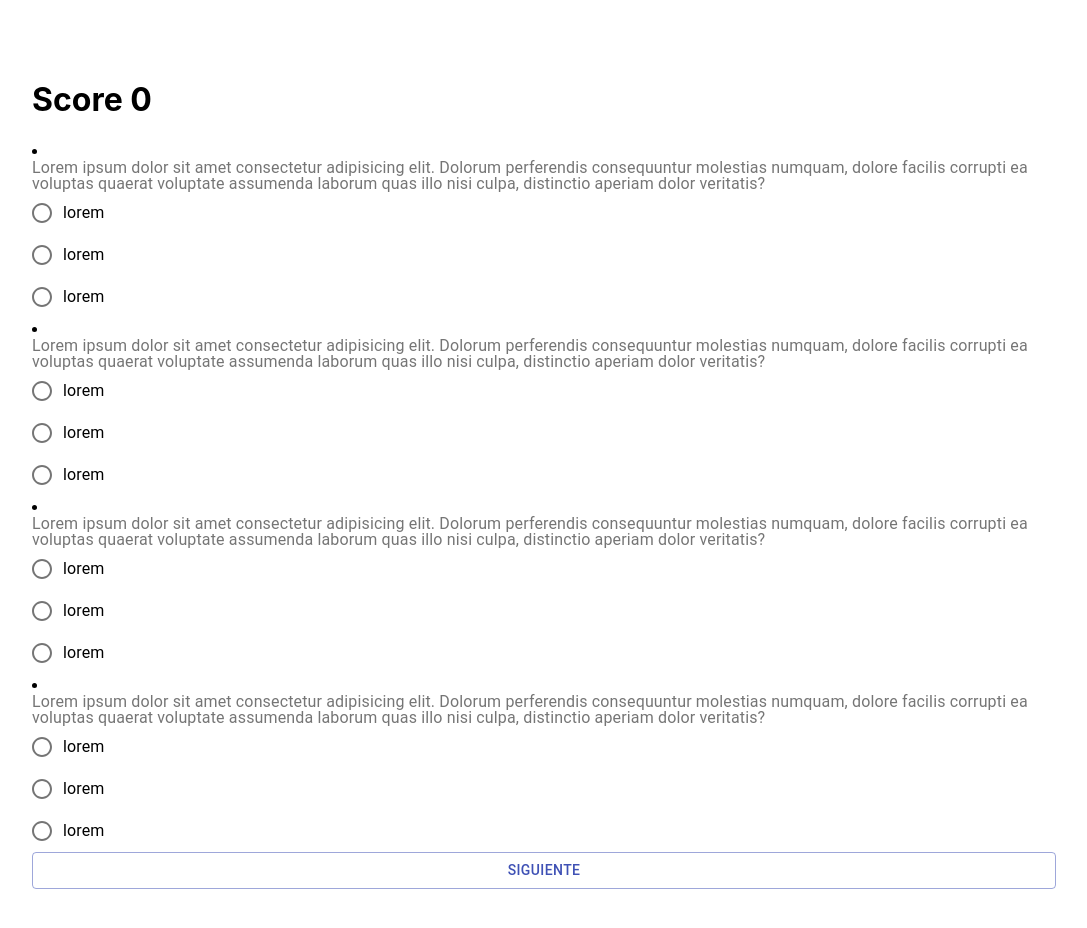
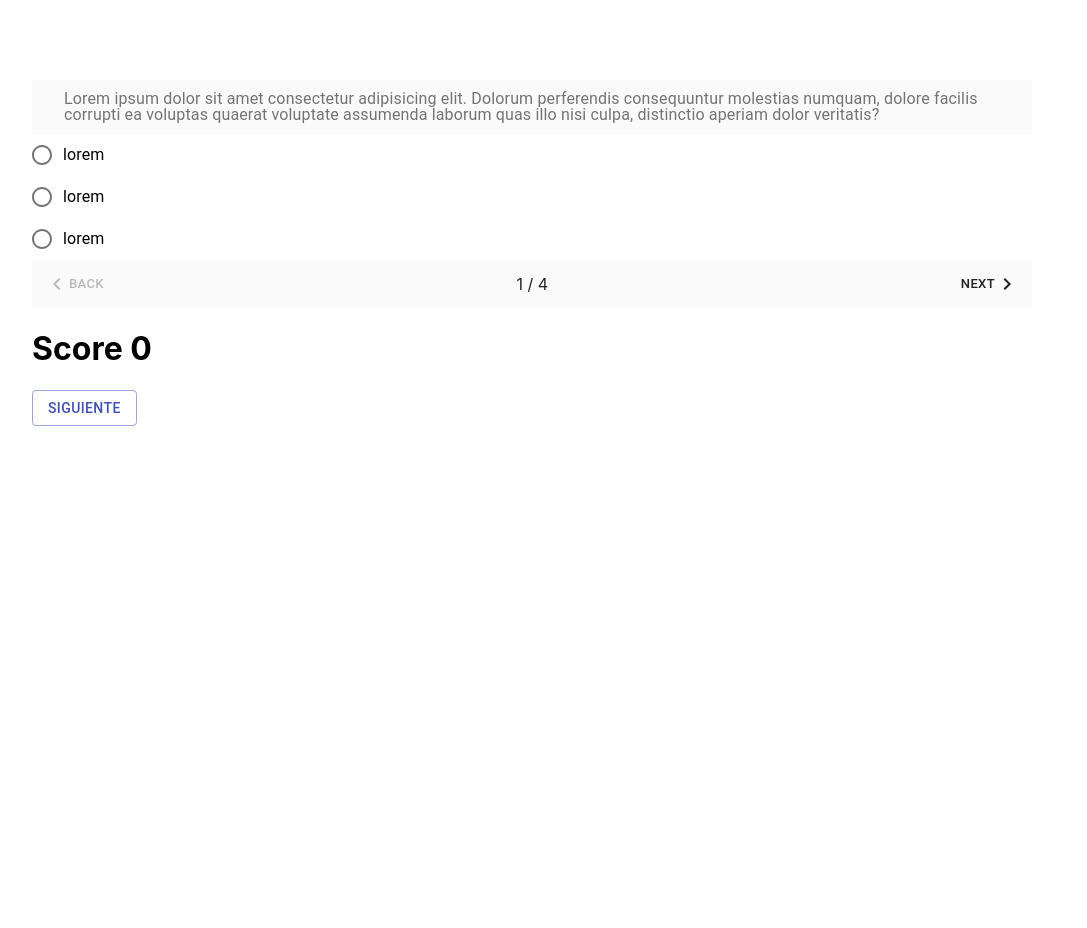
Before and after one commit to EstebanPz-97/Prueba_Diagnostica, a React (Create React App) app: page / in a window 1280 px wide. Shown: the top 928 px of the page, without its empty margins (48-1135 px from the left). After the commit the page ends 800 px from the top, so only its background shows below. Built offline with nearby package versions, Linux system fonts and the light colour scheme.

Commit message:
avance pagina preguntas

```diff
--- a/package.json
+++ b/package.json
@@ -4,6 +4,7 @@
   "private": true,
   "dependencies": {
     "@material-ui/core": "^4.12.3",
+    "@material-ui/icons": "^4.11.2",
     "@testing-library/jest-dom": "^5.14.1",
     "@testing-library/react": "^11.2.7",
     "@testing-library/user-event": "^12.8.3",
@@ -13,7 +14,7 @@
     "react-dom": "^17.0.2",
     "react-icons": "^4.2.0",
     "react-scripts": "4.0.3",
-    "sass": "^1.38.2",
+    "sass": "^1.39.0",
     "web-vitals": "^1.1.2"
   },
   "scripts": {
--- a/src/components/Preguntas/index.js
+++ b/src/components/Preguntas/index.js
@@ -1,69 +1,128 @@
 import { useState } from 'react';
 import './preguntas.scss'
-import { Radio, RadioGroup,FormControlLabel,FormControl,FormLabel,Button } from '@material-ui/core';
+import { Radio, RadioGroup,FormControlLabel,FormControl,FormLabel,Button,MobileStepper,Paper,Typography } from '@material-ui/core';
+import KeyboardArrowRight from '@material-ui/icons/KeyboardArrowRight';
+import KeyboardArrowLeft from '@material-ui/icons/KeyboardArrowLeft';
+import { makeStyles, useTheme } from '@material-ui/core/styles';
 
+const useStyles = makeStyles((theme) => ({
+  root: {
+    maxWidth: 1000,
+    flexGrow: 1,
+  },
+  header: {
+    padding:'2px',
+    display: 'flex',
+    alignItems: 'center',
+    height: 50,
+    paddingLeft: theme.spacing(4),
+    backgroundColor: theme.palette.background.default,
+  },
+
+}));
 export const Preguntas = () => {
+
   const [value, setValue] = useState("");
-    const [error, setError]= useState(false);
+  // const [error, setError]= useState(false);
   const [count ,setCount] = useState(0)
   const handleChange = (event) => {
     setValue(event.target.value);
-      setError(false);
+      // setError(false);
     };
-    const handleSubmit = (event) =>{
-      event.preventDefault();
-      if (value === "true"){
+  const tutorialSteps = [
+    {
+      label:<FormLabel component="legend">Lorem ipsum dolor sit amet consectetur adipisicing elit. Dolorum perferendis consequuntur molestias numquam, dolore facilis corrupti ea voluptas quaerat voluptate assumenda laborum quas illo nisi culpa, distinctio aperiam dolor veritatis?</FormLabel>,
+      content:
+      <RadioGroup aria-label="gender" name="gender1" value={value} onChange={handleChange}>
+      <FormControlLabel value="option1.1" control={<Radio />} label="lorem" />
+      <FormControlLabel value="true1" control={<Radio />} label="lorem" />
+      <FormControlLabel value="option1.2" control={<Radio />} label="lorem" />
+    </RadioGroup>   ,
+    },
+    {
+      label:<FormLabel component="legend">Lorem ipsum dolor sit amet consectetur adipisicing elit. Dolorum perferendis consequuntur molestias numquam, dolore facilis corrupti ea voluptas quaerat voluptate assumenda laborum quas illo nisi culpa, distinctio aperiam dolor veritatis?</FormLabel>,
+      content:
+      <RadioGroup aria-label="gender" name="gender1" value={value} onChange={handleChange}>
+      <FormControlLabel value="true2" control={<Radio />} label="lorem" />
+      <FormControlLabel value="option1.2" control={<Radio />} label="lorem" />
+      <FormControlLabel value="option2.2" control={<Radio />} label="lorem" />
+    </RadioGroup>   ,
+    },
+    {
+      label:<FormLabel component="legend">Lorem ipsum dolor sit amet consectetur adipisicing elit. Dolorum perferendis consequuntur molestias numquam, dolore facilis corrupti ea voluptas quaerat voluptate assumenda laborum quas illo nisi culpa, distinctio aperiam dolor veritatis?</FormLabel>,
+      content:
+      <RadioGroup aria-label="gender" name="gender1" value={value} onChange={handleChange}>
+      <FormControlLabel value="option3.1" control={<Radio />} label="lorem" />
+      <FormControlLabel value="option3.2" control={<Radio />} label="lorem" />
+      <FormControlLabel value="true3" control={<Radio />} label="lorem" />
+    </RadioGroup>,
+    },
+    {
+      label:<FormLabel component="legend">Lorem ipsum dolor sit amet consectetur adipisicing elit. Dolorum perferendis consequuntur molestias numquam, dolore facilis corrupti ea voluptas quaerat voluptate assumenda laborum quas illo nisi culpa, distinctio aperiam dolor veritatis?</FormLabel>,
+      content:
+      <RadioGroup aria-label="gender" name="gender1" value={value} onChange={handleChange}>
+      <FormControlLabel value="option4.1" control={<Radio />} label="lorem" />
+      <FormControlLabel value="true4" control={<Radio />} label="lorem" />
+      <FormControlLabel value="option4.2" control={<Radio />} label="lorem" />
+    </RadioGroup>,
+    },
+  ];
+  const classes = useStyles();
+  const theme = useTheme();
+  const [activeStep, setActiveStep] = useState(0);
+  const maxSteps = tutorialSteps.length;
+
+  const handleNext = () => {
+    setActiveStep((prevActiveStep) => prevActiveStep + 1);
+    if (value === "true1"){
       setCount (count + 1 );
-        setError(false);
-      }else if (value === "true2"){
+    } else if (value === "true2") {
       setCount (count + 1 );
-        setError(false);
     }else if (value === "true3"){
-        setCount (count + 1 );
-        setError(false);
+      setCount(count + 1)
     }else if (value === "true4"){
-        setCount (count + 1 );
-        setError(false);
+      setCount (count +1)
+    }else{
+      setCount (count + 0)
     }
-      else  {
-        setCount (count + 0 );
-        setError(true);
+
+  };
+
+  const handleBack = () => {
+    setActiveStep((prevActiveStep) => prevActiveStep - 1);
+  };
+    return (
+         <div className="container-quiz">
+        <div className={classes.root}>
+      <Paper square elevation={0} className={classes.header}>
+        <Typography>{tutorialSteps[activeStep].label}</Typography>
+      </Paper>
+      <Typography>{tutorialSteps[activeStep].content}</Typography>
+      <MobileStepper
+        steps={maxSteps}
+        position="static"
+        variant="text"
+        activeStep={activeStep}
+        nextButton={
+          <Button size="small" onClick={handleNext} disabled={activeStep === maxSteps - 1}>
+            Next
+            {theme.direction === 'rtl' ? <KeyboardArrowLeft /> : <KeyboardArrowRight />}
+          </Button>
         }
-      console.log(count);
+        backButton={
+          <Button size="small" onClick={handleBack} disabled={activeStep === 0}>
+            {theme.direction === 'rtl' ? <KeyboardArrowRight /> : <KeyboardArrowLeft />}
+            Back
+          </Button>
+        }
+      />
+    </div>
 
 
-    }
-     return (
-         <div className="container-quiz">
-          <form onSubmit={handleSubmit}>
+
+          <form >
           <h1>Score {count}</h1>
            <FormControl component="fieldset">
-     <li> <FormLabel component="legend">Lorem ipsum dolor sit amet consectetur adipisicing elit. Dolorum perferendis consequuntur molestias numquam, dolore facilis corrupti ea voluptas quaerat voluptate assumenda laborum quas illo nisi culpa, distinctio aperiam dolor veritatis?</FormLabel>
-      <RadioGroup aria-label="gender" name="gender1" value={value} onChange={handleChange}>
-        <FormControlLabel value="option1" control={<Radio />} label="lorem" />
-        <FormControlLabel value="true" control={<Radio />} label="lorem" />
-        <FormControlLabel value="option2" control={<Radio />} label="lorem" />
-      </RadioGroup>
-      </li>
-      <li> <FormLabel component="legend">Lorem ipsum dolor sit amet consectetur adipisicing elit. Dolorum perferendis consequuntur molestias numquam, dolore facilis corrupti ea voluptas quaerat voluptate assumenda laborum quas illo nisi culpa, distinctio aperiam dolor veritatis?</FormLabel>
-      <RadioGroup aria-label="gender" name="gender1" value={value} onChange={handleChange}>
-        <FormControlLabel value="true2" control={<Radio />} label="lorem" />
-        <FormControlLabel value="false" control={<Radio />} label="lorem" />
-        <FormControlLabel value="false" control={<Radio />} label="lorem" />
-      </RadioGroup>
-      </li> <li> <FormLabel component="legend">Lorem ipsum dolor sit amet consectetur adipisicing elit. Dolorum perferendis consequuntur molestias numquam, dolore facilis corrupti ea voluptas quaerat voluptate assumenda laborum quas illo nisi culpa, distinctio aperiam dolor veritatis?</FormLabel>
-      <RadioGroup aria-label="gender" name="gender1" value={value} onChange={handleChange}>
-        <FormControlLabel value="false" control={<Radio />} label="lorem" />
-        <FormControlLabel value="false" control={<Radio />} label="lorem" />
-        <FormControlLabel value="true3" control={<Radio />} label="lorem" />
-      </RadioGroup>
-      </li> <li> <FormLabel component="legend">Lorem ipsum dolor sit amet consectetur adipisicing elit. Dolorum perferendis consequuntur molestias numquam, dolore facilis corrupti ea voluptas quaerat voluptate assumenda laborum quas illo nisi culpa, distinctio aperiam dolor veritatis?</FormLabel>
-      <RadioGroup aria-label="gender" name="gender1" value={value} onChange={handleChange}>
-        <FormControlLabel value="false" control={<Radio />} label="lorem" />
-        <FormControlLabel value="true4" control={<Radio />} label="lorem" />
-        <FormControlLabel value="false" control={<Radio />} label="lorem" />
-      </RadioGroup>
-      </li>
        <Button type="submit" variant="outlined" color="primary" className="button">
         Siguiente
         </Button>
```
Also changed, not shown: 1 other file (tests, documents, lock files or other folders). Lines whose indentation alone changed are shown as unchanged.
